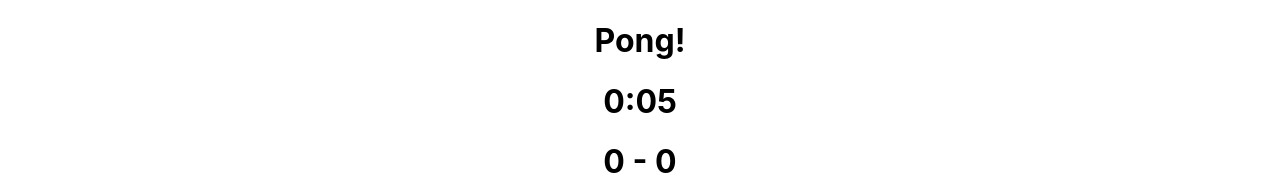
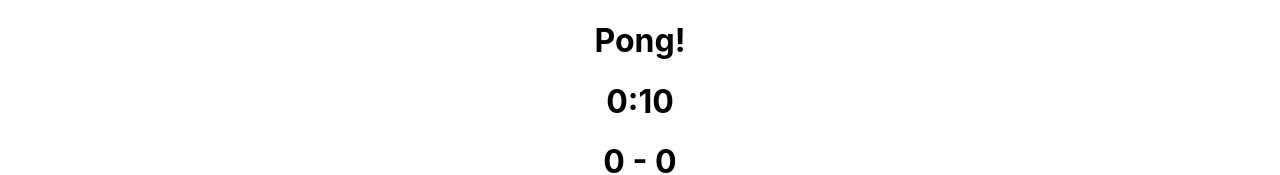
Before and after one commit to Aman-Hundal/PongJS, a React (Create React App) app in the folder frontend/: page / in a window 1280 px wide. Shown: the top 175 px of the page. Built offline with nearby package versions, Linux system fonts and the light colour scheme.

Commit message:
final commit before working on user functionality. small changes made to state by adding players and matches data

```diff
--- a/frontend/src/App.js
+++ b/frontend/src/App.js
@@ -6,11 +6,12 @@ import {useState, useEffect} from 'react';
 
 function App() {
 const [state, setState] = useState({
-  users: [],
+  matches: [{}],
+  players: {},
   scoreP1: 0,
   scoreP2: 0,
   minutes: 0,
-  seconds: 10,
+  seconds: 15,
   gameOn: true
 });
 
@@ -41,7 +42,7 @@ const animateTimer = (timerRef) => {
 }
 
 const newGame = (ball, paddleLeft, paddleRight, score, timer) => {
-  setState({...state, scoreP1: 0, scoreP2:0, minutes: 0, seconds: 10, gameOn: true});
+  setState({...state, scoreP1: 0, scoreP2:0, minutes: 0, seconds: 15, gameOn: true});
   score.scoreP1 = 0;
   timer.mins = 0;
   timer.secs = 10;
@@ -84,11 +85,12 @@ export default App;
 //singe player functionalty:
 // draw, win, lose functionality
 // message stating which player won
+// user login
+
 
 
 // refactor functions and state and repettive code
 
 //multiplayer functionality:
 // websockets at multiplayer functionality
-// user login
 // leaderboard = recent game scores of last 5 games MONGO DB + backend work
--- a/frontend/src/components/Canvas.jsx
+++ b/frontend/src/components/Canvas.jsx
@@ -223,7 +223,6 @@ const Canvas = function(props) {
 
   useEffect(() => { //need a useEffect to control/trigger side effects for our components. We want to call/use this code after our Canvas component is rendered -> useEffect allows for this
 
-
     animateTimer(timerRef.current);
     render();
 
```
